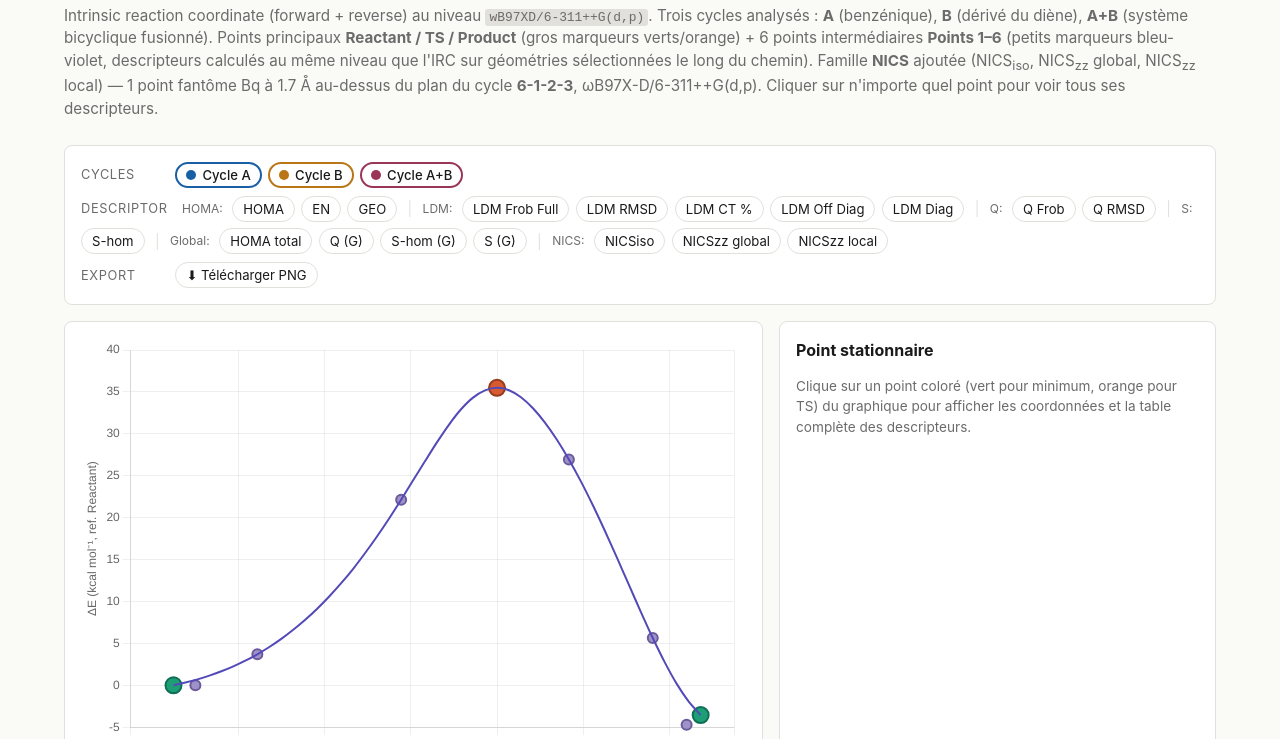
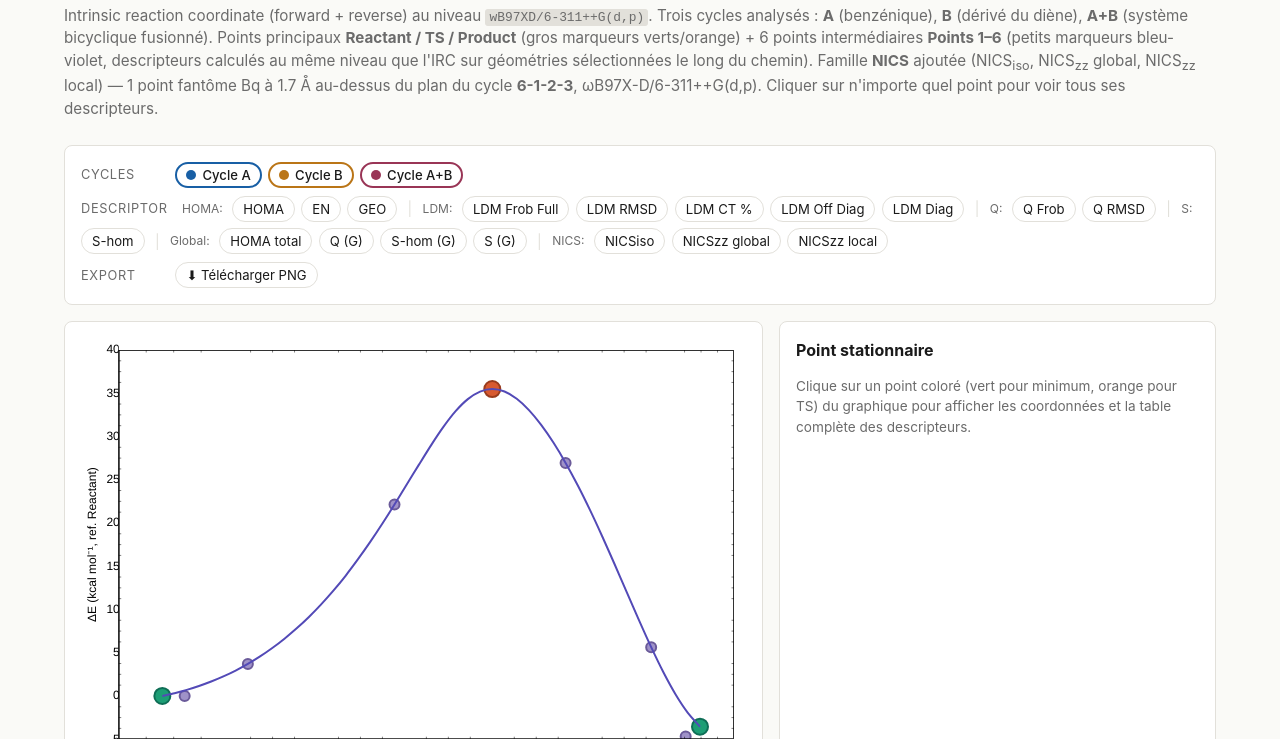
Before and after one commit to ariaX1973/irc-ts-b2, a plain HTML site: page index.html in a window 1280 px wide. Shown: the part 61-800 px from the top of the page. Drawn offline with nearby package versions, Linux system fonts and the light colour scheme.

Commit message:
ACS Style C : Helvetica font stack, 4-side frame plugin, inward major+minor ticks, hide gridlines, black axes. Single injected module after Chart.js — applies to every chart (main + compare panel + grid panel mini-charts) and to PNG exports. yPES axis exempted to keep its grey secondary look. Existing data colors preserved (cycle/method/motif encoding stays identifiable).

```diff
--- a/index.html
+++ b/index.html
@@ -5,6 +5,84 @@
 <meta name="viewport" content="width=device-width, initial-scale=1" />
 <title>IRC TS-B2 — PES & descripteurs d'aromaticité (wB97XD/6-311++G(d,p))</title>
 <script src="https://cdnjs.cloudflare.com/ajax/libs/Chart.js/4.4.1/chart.umd.min.js"></script>
+<script>
+(function applyAcsStyleC(){
+  if (!window.Chart) return;
+  const F = 'Helvetica, Arial, sans-serif';
+  Chart.defaults.font.family = F;
+  Chart.defaults.color = '#000000';
+  Chart.defaults.elements.line.borderWidth = 1.6;
+  Chart.defaults.elements.point.borderWidth = 1.2;
+  Chart.register({
+    id: 'acsScalePatch',
+    beforeUpdate(chart){
+      for (const sid in chart.scales){
+        const s = chart.scales[sid]; const o = s.options || {};
+        if (s.id === 'yPES') continue;
+        if (!o.grid) o.grid = {};
+        o.grid.color = 'rgba(0,0,0,0)';
+        if (typeof o.grid.tickLength !== 'number' || o.grid.tickLength > -3) o.grid.tickLength = -4;
+        o.grid.drawTicks = true;
+        if (!o.border) o.border = {};
+        o.border.color = '#000000'; o.border.width = 0.8; o.border.dash = [];
+        if (!o.ticks) o.ticks = {};
+        o.ticks.color = '#000000';
+        if (!o.ticks.font) o.ticks.font = {};
+        o.ticks.font.family = F;
+        if (!o.title) o.title = {};
+        o.title.color = '#000000';
+        if (!o.title.font) o.title.font = {};
+        o.title.font.family = F;
+      }
+    }
+  });
+  Chart.register({
+    id: 'acsFrame',
+    afterDraw(chart){
+      const pl = chart.config.options.plugins || {};
+      if (pl.acsFrame === false) return;
+      const ca = chart.chartArea; if (!ca) return;
+      const ctx = chart.ctx;
+      ctx.save();
+      ctx.strokeStyle='#000000'; ctx.lineWidth=0.8;
+      ctx.strokeRect(ca.left + 0.5, ca.top + 0.5, ca.right - ca.left - 1, ca.bottom - ca.top - 1);
+      ctx.restore();
+    }
+  });
+  Chart.register({
+    id: 'acsMinorTicks',
+    afterDraw(chart){
+      const pl = chart.config.options.plugins || {};
+      if (pl.acsMinorTicks === false) return;
+      const ca = chart.chartArea; if (!ca) return;
+      const ctx = chart.ctx;
+      ctx.save();
+      ctx.strokeStyle='#000000'; ctx.lineWidth=0.5;
+      for (const axis of ['x','y']){
+        const s = chart.scales[axis]; if (!s) continue;
+        const ticks = s.ticks; if (!ticks || ticks.length < 2) continue;
+        for (let i=0; i<ticks.length-1; i++){
+          const v0 = ticks[i].value, v1 = ticks[i+1].value;
+          const step = (v1 - v0) / 4;
+          for (let k=1; k<=3; k++){
+            const v = v0 + step*k;
+            const p = s.getPixelForValue(v);
+            if (!Number.isFinite(p)) continue;
+            if (axis === 'x'){
+              ctx.beginPath(); ctx.moveTo(p, ca.bottom); ctx.lineTo(p, ca.bottom - 2.5); ctx.stroke();
+              ctx.beginPath(); ctx.moveTo(p, ca.top);    ctx.lineTo(p, ca.top + 2.5);    ctx.stroke();
+            } else {
+              ctx.beginPath(); ctx.moveTo(ca.left,  p); ctx.lineTo(ca.left + 2.5,  p); ctx.stroke();
+              ctx.beginPath(); ctx.moveTo(ca.right, p); ctx.lineTo(ca.right - 2.5, p); ctx.stroke();
+            }
+          }
+        }
+      }
+      ctx.restore();
+    }
+  });
+})();
+</script>
 <style>
 :root {
   --bg: #FAFAF7; --surface: #FFFFFF; --text: #1A1A1A; --muted: #6B6B6B; --border: #E2E0DA;
@@ -1115,10 +1193,10 @@ async function cmpDownload() {
   ctx.textBaseline = 'top';
   let y = margin;
   ctx.fillStyle = '#1A1A1A';
-  ctx.font = 'bold ' + F_TITLE + 'px -apple-system, "Segoe UI", Arial, sans-serif';
+  ctx.font = 'bold ' + F_TITLE + 'px Helvetica, Arial, sans-serif';
   ctx.fillText(EXPORT_TITLE + ' — Compare panel', margin, y);
   y += F_TITLE + lineGap;
-  ctx.font = F_SUB + 'px -apple-system, "Segoe UI", Arial, sans-serif';
+  ctx.font = F_SUB + 'px Helvetica, Arial, sans-serif';
   ctx.fillStyle = '#6B6B6B';
   ctx.fillText('Method : ' + EXPORT_METHOD, margin, y);
   y += F_SUB + lineGap;
@@ -1447,10 +1525,10 @@ async function gridDownload() {
   // Header
   let y = margin;
   ctx.fillStyle = '#1A1A1A';
-  ctx.font = 'bold ' + F_TITLE + 'px -apple-system, "Segoe UI", Arial, sans-serif';
+  ctx.font = 'bold ' + F_TITLE + 'px Helvetica, Arial, sans-serif';
   ctx.fillText(EXPORT_TITLE + ' — Grid panel', margin, y);
   y += F_TITLE + lineGap;
-  ctx.font = F_SUB + 'px -apple-system, "Segoe UI", Arial, sans-serif';
+  ctx.font = F_SUB + 'px Helvetica, Arial, sans-serif';
   ctx.fillStyle = '#6B6B6B';
   ctx.fillText('Method : ' + EXPORT_METHOD, margin, y);
   y += F_SUB + lineGap;
@@ -1471,11 +1549,11 @@ async function gridDownload() {
     ctx.strokeRect(cx, cy, cardW, cardH);
     // Title
     ctx.fillStyle = card.color;
-    ctx.font = 'bold ' + F_CARD_TITLE + 'px -apple-system, "Segoe UI", Arial, sans-serif';
+    ctx.font = 'bold ' + F_CARD_TITLE + 'px Helvetica, Arial, sans-serif';
     ctx.fillText(card.label, cx + 8, cy + 6);
     // Family on right
     ctx.fillStyle = '#9A9A9A';
-    ctx.font = Math.round(11 * DPR) + 'px -apple-system, "Segoe UI", Arial, sans-serif';
+    ctx.font = Math.round(11 * DPR) + 'px Helvetica, Arial, sans-serif';
     const famText = card.family;
     const famW = ctx.measureText(famText).width;
     ctx.fillText(famText, cx + cardW - famW - 8, cy + 8);
@@ -1572,10 +1650,10 @@ async function downloadDiagram() {
   ctx.textBaseline = 'top';
   let y = margin;
   ctx.fillStyle = '#1A1A1A';
-  ctx.font = 'bold ' + F_TITLE + 'px -apple-system, "Segoe UI", Arial, sans-serif';
+  ctx.font = 'bold ' + F_TITLE + 'px Helvetica, Arial, sans-serif';
   ctx.fillText(EXPORT_TITLE, margin, y);
   y += F_TITLE + lineGap;
-  ctx.font = F_SUB + 'px -apple-system, "Segoe UI", Arial, sans-serif';
+  ctx.font = F_SUB + 'px Helvetica, Arial, sans-serif';
   ctx.fillStyle = '#6B6B6B';
   ctx.fillText('Method : ' + EXPORT_METHOD, margin, y);
   y += F_SUB + lineGap;
```
